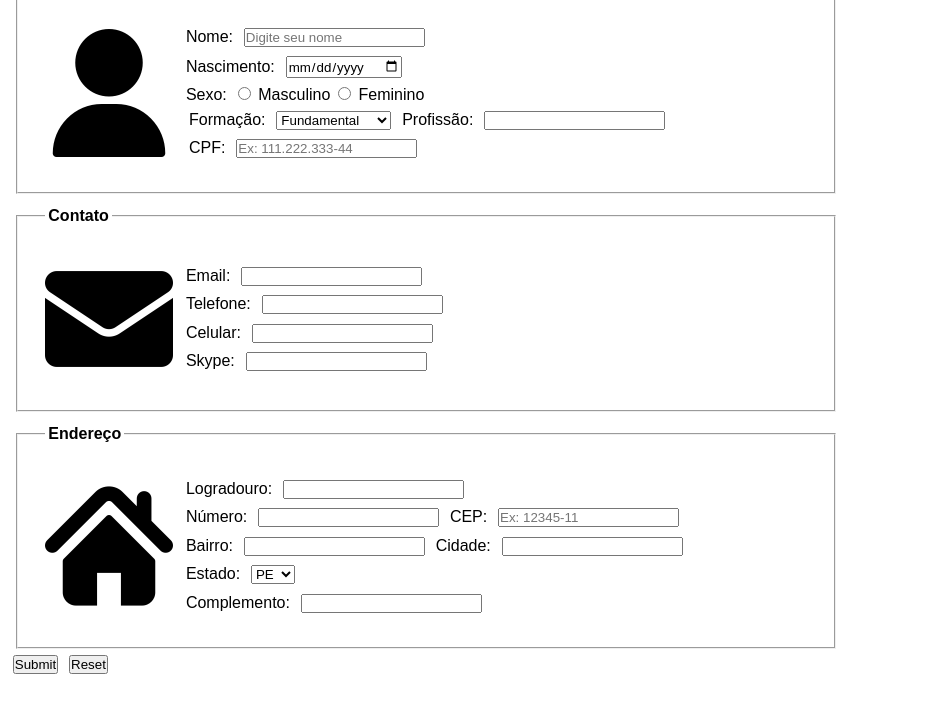
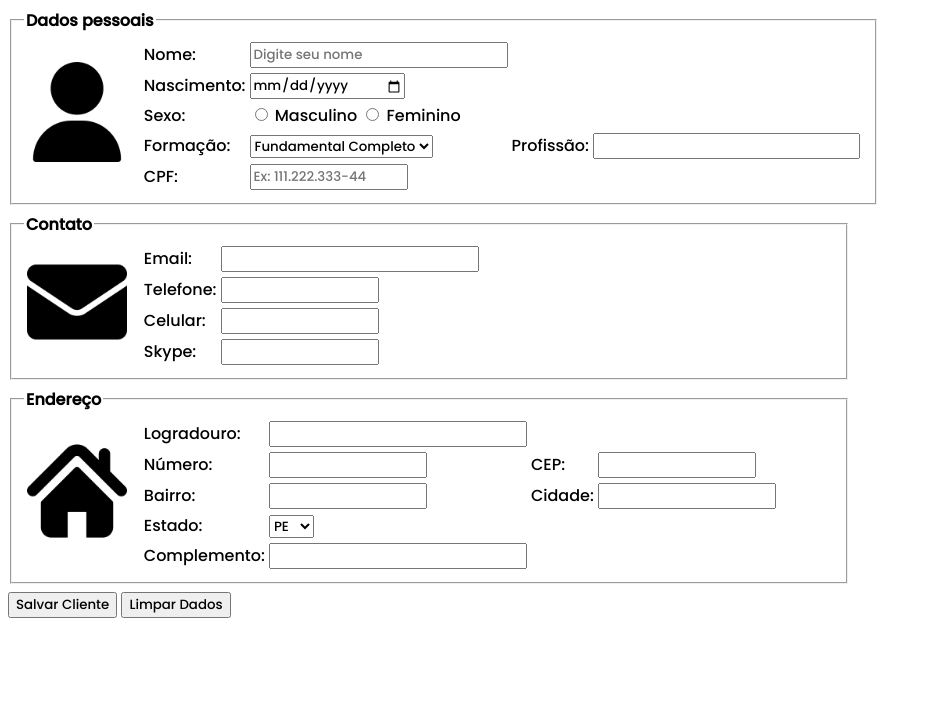
Before and after one commit to bthiago09/ifsertao-atividade03, a plain HTML site: page index.html in a window 1280 px wide. Shown: the part 83-800 px from the top of the page, without its empty margins (0-932 px from the left). Drawn offline with Linux system fonts and the light colour scheme.

Commit message:
ultimo commit

```diff
--- a/index.html
+++ b/index.html
@@ -1,51 +1,63 @@
 <!DOCTYPE html>
 <html lang="pt_BR">
   <head>
-    <meta charset="UTF-8" />
-    <meta http-equiv="X-UA-Compatible" content="IE=edge" />
-    <meta name="viewport" content="width=device-width, initial-scale=1.0" />
     <title>Formulário</title>
+
+    <!--   FONTS     -->
     <link rel="stylesheet" href="style.css" />
+    <link rel="preconnect" href="https://fonts.googleapis.com" />
+    <link rel="preconnect" href="https://fonts.gstatic.com" crossorigin />
+    <link
+      href="https://fonts.googleapis.com/css2?family=Poppins:wght@500&display=swap"
+      rel="stylesheet"
+    />
   </head>
   <body>
-    <h1>Preencha o formulário</h1>
+    <h1>Preencha o formulário:</h1>
     <form>
       <div>
-        <fieldset>
-          <legend><strong>Dados pessoais</strong></legend>
-          <img src="/assets/icons/user.png" alt="user" class="icon grid" />
-          <div>
-            <div>
-              <label for="nome">Nome:</label>
+        <fieldset style="width: 810px">
+          <legend><b>Dados pessoais</b></legend>
+          <table>
+            <tr>
+              <td rowspan="5">
+                <img src="/assets/icons/user.png" alt="user" width="100px" />
+              </td>
+              <td>Nome:</td>
+              <td>
                 <input
                   type="text"
                   name="nome"
                   placeholder="Digite seu nome"
+                  class="caixag"
                   required
                 />
-            </div>
-            <div>
-              <label for="nascimento">Nascimento:</label>
-              <input type="date" name="data_nasc" required />
-            </div>
-            <div>
-              <label for="sexo">Sexo:</label>
-              <input type="radio" name="sexo" value="Masculino" required />
+              </td>
+            </tr>
+            <tr>
+              <td>Nascimento:</td>
+              <td><input type="date" class="caixap" required /></td>
+            </tr>
+            <tr>
+              <td>Sexo:</td>
+              <td>
+                <input type="radio" name="sexo" value="masculino" required />
                 Masculino
-              <input type="radio" name="sexo" value="Feminino" required />
+                <input type="radio" name="sexo" value="feminino" required />
                 Feminino
-            </div>
-            <div>
-              <div>
-                <label for="formacao">Formação:</label>
+              </td>
+            </tr>
+            <tr>
+              <td>Formação:</td>
+              <td>
                 <select>
-                  <option value="Fundamental Completo">Fundamental</option>
-                  <option value="Ensino médio Completo">Ensino médio</option>
-                  <option value="Ensino Superior Completo">
-                    Ensino superior
-                  </option>
+                  <option value="fundamental">Fundamental Completo</option>
+                  <option value="medio">Médio Completo</option>
+                  <option value="superior">Superior Completo</option>
                 </select>
-                <label for="profissao">Profissão:</label>
+              </td>
+              <td>Profissão:</td>
+              <td>
                 <input
                   list="profissoes"
                   name="profissao"
@@ -58,71 +70,94 @@
                   <option value="Profissão 3"></option>
                   <option value="Profissão 4"></option>
                 </datalist>
-              </div>
-              <div>
-                <label for="cpf">CPF:</label>
+              </td>
+            </tr>
+            <tr>
+              <td>CPF:</td>
+              <td>
                 <input
                   type="text"
                   maxlength="14"
                   placeholder="Ex: 111.222.333-44"
                   required
+                  class="caixap"
+                  required
                 />
-              </div>
-          </div>
+              </td>
+            </tr>
+          </table>
         </fieldset>
       </div>
       <div>
-        <fieldset>
-          <legend><strong>Contato</strong></legend>
-          <img src="/assets/icons/email.png" alt="user" class="icon grid" />
-          <div>
-            <div>
-              <label for="email">Email:</label>
-              <input type="text" required />
-            </div>
-            <div>
-              <label for="tel">Telefone:</label>
-              <input type="number" />
-            </div>
-            <div>
-              <label for="cel">Celular:</label>
-              <input type="number" required />
-            </div>
-            <div>
-              <label for="skype">Skype:</label>
-              <input type="text" required />
-            </div>
-          </div>
+        <fieldset style="width: 810px">
+          <legend><b>Contato</b></legend>
+          <table>
+            <tr>
+              <td rowspan="4">
+                <img src="/assets/icons/email.png" alt="email" width="100px" />
+              </td>
+              <td>Email:</td>
+              <td>
+                <input type="text" class="caixag" required />
+              </td>
+            </tr>
+            <tr>
+              <td>Telefone:</td>
+              <td>
+                <input type="number" class="caixap" required />
+              </td>
+            </tr>
+            <tr>
+              <td>Celular:</td>
+              <td>
+                <input type="number" class="caixap" required />
+              </td>
+            </tr>
+            <tr>
+              <td>Skype:</td>
+              <td>
+                <input type="text" class="caixap" required />
+              </td>
+            </tr>
+          </table>
         </fieldset>
       </div>
       <div>
-        <fieldset>
-          <img src="/assets/icons/home.png" alt="user" class="icon grid" />
-          <legend><strong>Endereço</strong></legend>
-          <div>
-            <div>
-              <label for="logra">Logradouro:</label>
-              <input type="text" required />
-            </div>
-            <div>
-              <label for="num">Número:</label>
-              <input type="number" />
-              <label for="cep">CEP:</label>
-              <input
-                type="text"
-                placeholder="Ex: 12345-11"
-                maxlength="9"
-                required
-              />
-            </div>
-            <div>
-              <label for="bairro">Bairro:</label>
-              <input type="text" required />
-              <label for="cidade">Cidade:</label>
-              <input type="text" required />
-            </div>
-            <div>
-              <label for="estado">Estado:</label>
+        <fieldset style="width: 810px">
+          <legend><b>Endereço</b></legend>
+          <table>
+            <tr>
+              <td rowspan="5">
+                <img src="/assets/icons/home.png" alt="home" width="100px" />
+              </td>
+              <td>Logradouro:</td>
+              <td>
+                <input type="text" class="caixag" required />
+              </td>
+            </tr>
+            <tr>
+              <td>Número:</td>
+              <td>
+                <input type="number" class="caixap" required />
+              </td>
+              <td>CEP:</td>
+              <td>
+                <input type="text" maxlength="9" class="caixap" required />
+              </td>
+            </tr>
+            <tr>
+              <td>Bairro:</td>
+              <td>
+                <input type="text" class="caixap" required />
+              </td>
+              <td>Cidade:</td>
+              <td>
+                <input type="text" class="caixam" required />
+              </td>
+            </tr>
+            <tr>
+              <td>Estado:</td>
+              <td>
                 <select>
                   <option value="PE">PE</option>
                   <option value="SP">SP</option>
@@ -131,16 +166,19 @@
                   <option value="AC">AC</option>
                   <option value="RJ">RJ</option>
                 </select>
-            </div>
-            <div>
-              <label for="complemento">Complemento:</label>
-              <input type="text" required />
-            </div>
+              </td>
+            </tr>
+            <tr>
+              <td>Complemento:</td>
+              <td>
+                <input type="text" class="caixag" required />
+              </td>
+            </tr>
+          </table>
         </fieldset>
       </div>
-      </div>
-      <input type="submit" />
-      <input type="reset" />
+      <input type="submit" value="Salvar Cliente" />
+      <input type="reset" value="Limpar Dados" />
     </form>
   </body>
 </html>
--- a/style.css
+++ b/style.css
@@ -1,17 +1,23 @@
 * {
-  margin: 0.2rem;
-  padding: 0;
-  font-family: Arial, Helvetica, sans-serif;
-}
-
-img.icon {
-  height: 8rem;
+  font-family: 'Poppins', sans-serif;
 }
 
 fieldset {
-  margin-top: 0.8rem;
-  align-items: center;
-  display: flex;
-  width: 48rem;
-  padding: 1.5rem;
+  margin-bottom: 0.4rem;
 }
+
+.caixag {
+  width: 250px;
+}
+
+.caixam {
+  width: 170px;
+}
+
+.caixap {
+  width: 150px;
+}
+
+img {
+  margin-right: 0.8rem;
+}
```
Lines whose indentation alone changed are shown as unchanged.
